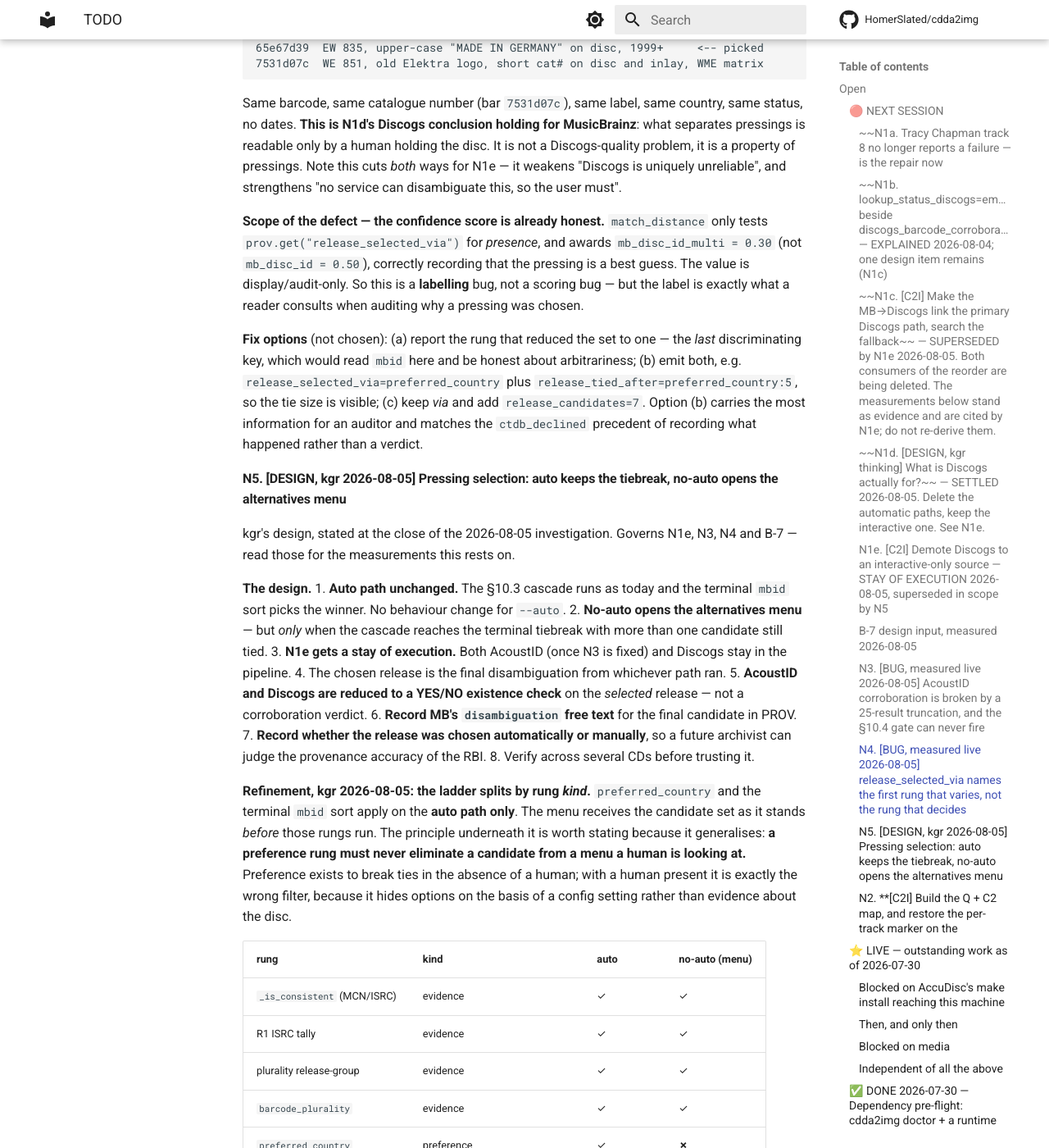
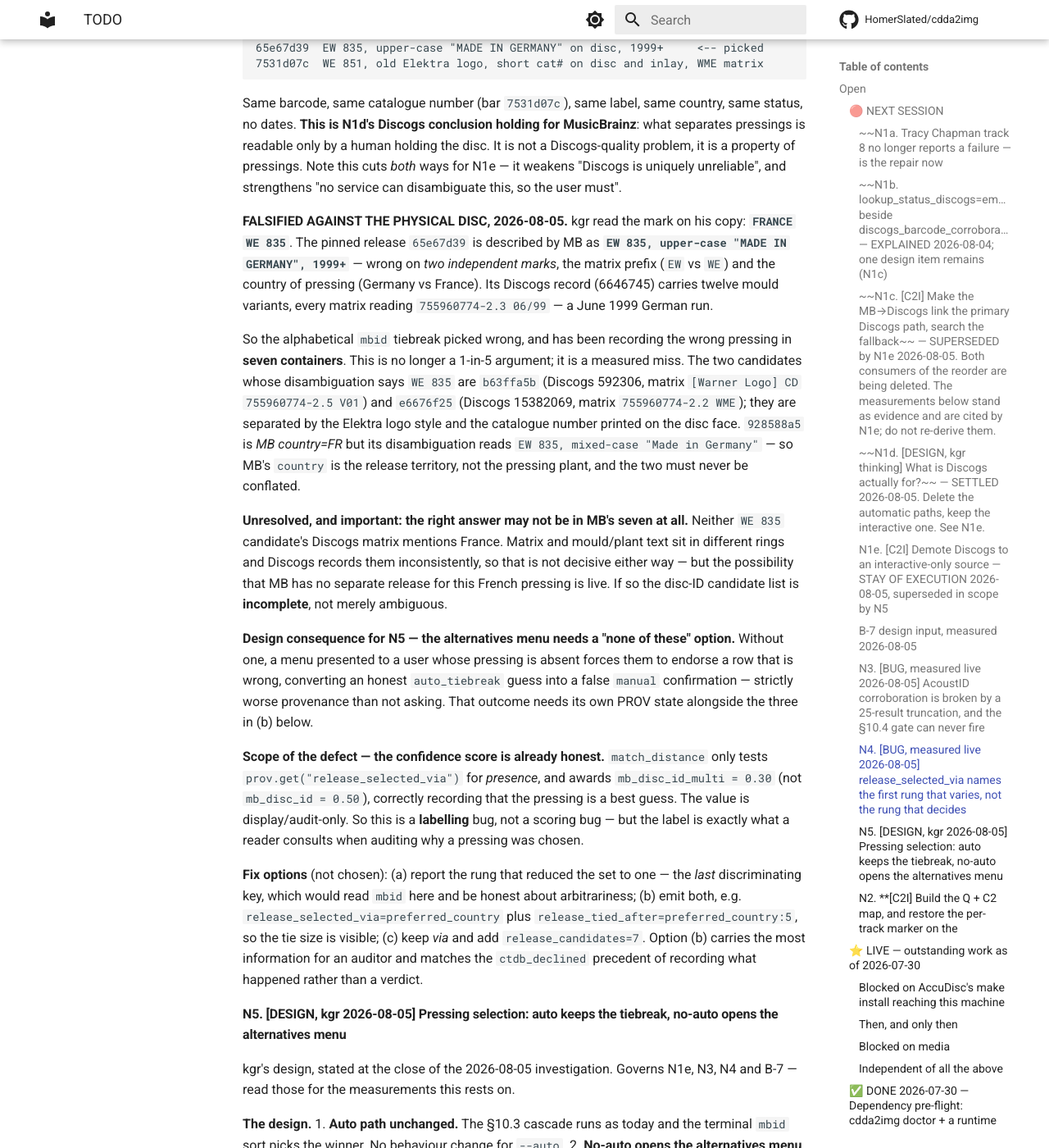
Before and after one commit to HomerSlated/cdda2img, an MkDocs documentation site: the page built from docs/reference/TODO.md, in a window 1280 px wide and 1400 px high, scrolled down 11836 px. Shown: the whole window at 82% size. Built offline with MkDocs 1.6.1 and Material for MkDocs 9.7.7, drawn with Linux system fonts in a browser that asks for light colours; comment, search, counter and statistics services are not loaded; some of the changed text lies outside the part shown.

Commit message:
docs(todo): the tiebreak picked wrong — kgr's disc reads FRANCE WE 835
The prediction filed an hour earlier was falsifiable against the physical object,
and kgr falsified it. The pinned release 65e67d39 is described by MusicBrainz as
"EW 835, upper-case MADE IN GERMANY, 1999+". The disc in his hand reads FRANCE
WE 835 — wrong on two independent marks, the matrix prefix and the country of
pressing. Its Discogs record carries twelve mould variants, every matrix reading
755960774-2.3 06/99, a June 1999 German run.

So the alphabetical MBID tiebreak has been recording the wrong pressing in seven
containers. That stops being a one-in-five argument and becomes a measured miss.
The two candidates whose disambiguation reads WE 835 are b63ffa5b and e6676f25,
separated by the Elektra logo style and the catalogue number printed on the disc
face.

One thing this clarified: 928588a5 is MB country=FR yet its disambiguation reads
"Made in Germany". MusicBrainz country is the release territory, not the pressing
plant. The two must never be conflated, which also explains why the disc reading
FRANCE is not evidence against the XE candidates.

Unresolved and recorded as such: neither WE 835 candidate's Discogs matrix mentions
France. Matrix and mould text sit in different rings and Discogs records them
inconsistently, so this is not decisive — but the possibility that MusicBrainz holds
no separate release for this French pressing is live, and in that case the disc-ID
candidate list is incomplete rather than merely ambiguous.

That drives a design change in N5. The alternatives menu needs a "none of these"
option and a fourth PROV state, `rejected`, beside unique / auto_tiebreak / manual.
Without one, a user whose pressing is absent from the list is forced to endorse a
row that is wrong, converting an honest automatic guess into a false manual
confirmation — strictly worse provenance than never having asked.

Co-Authored-By: Claude Opus 5 <noreply@anthropic.com>

```diff
--- a/docs/reference/TODO.md
+++ b/docs/reference/TODO.md
@@ -508,6 +508,36 @@ disc. It is not a Discogs-quality problem, it is a property of pressings. Note
 this cuts *both* ways for N1e — it weakens "Discogs is uniquely unreliable", and
 strengthens "no service can disambiguate this, so the user must".
 
+**FALSIFIED AGAINST THE PHYSICAL DISC, 2026-08-05.** kgr read the mark on his copy:
+**`FRANCE WE 835`**. The pinned release `65e67d39` is described by MB as
+**`EW 835, upper-case "MADE IN GERMANY", 1999+`** — wrong on *two independent
+marks*, the matrix prefix (`EW` vs `WE`) and the country of pressing (Germany vs
+France). Its Discogs record (6646745) carries twelve mould variants, every matrix
+reading `755960774-2.3 06/99` — a June 1999 German run.
+
+So the alphabetical `mbid` tiebreak picked wrong, and has been recording the wrong
+pressing in **seven containers**. This is no longer a 1-in-5 argument; it is a
+measured miss. The two candidates whose disambiguation says `WE 835` are
+`b63ffa5b` (Discogs 592306, matrix `[Warner Logo] CD 755960774-2.5 V01`) and
+`e6676f25` (Discogs 15382069, matrix `755960774-2.2 WME`); they are separated by
+the Elektra logo style and the catalogue number printed on the disc face.
+`928588a5` is *MB country=FR* but its disambiguation reads `EW 835, mixed-case
+"Made in Germany"` — so MB's `country` is the release territory, not the pressing
+plant, and the two must never be conflated.
+
+**Unresolved, and important: the right answer may not be in MB's seven at all.**
+Neither `WE 835` candidate's Discogs matrix mentions France. Matrix and mould/plant
+text sit in different rings and Discogs records them inconsistently, so that is not
+decisive either way — but the possibility that MB has no separate release for this
+French pressing is live. If so the disc-ID candidate list is **incomplete**, not
+merely ambiguous.
+
+**Design consequence for N5 — the alternatives menu needs a "none of these"
+option.** Without one, a menu presented to a user whose pressing is absent forces
+them to endorse a row that is wrong, converting an honest `auto_tiebreak` guess into
+a false `manual` confirmation — strictly worse provenance than not asking. That
+outcome needs its own PROV state alongside the three in (b) below.
+
 **Scope of the defect — the confidence score is already honest.**
 `match_distance` only tests `prov.get("release_selected_via")` for *presence*, and
 awards `mb_disc_id_multi = 0.30` (not `mb_disc_id = 0.50`), correctly recording
@@ -596,6 +626,11 @@ made, and those are opposite provenance claims:
   - `unique` — one candidate; nothing was chosen, so nothing can be wrong
   - `auto_tiebreak` — N candidates; the alphabetical `mbid` sort picked
   - `manual` — N candidates; the user picked, holding the disc
+  - `rejected` — **added 2026-08-05**; the user was shown N candidates and said
+    **none of these**. Required by the falsification recorded in N4: kgr's disc
+    reads `FRANCE WE 835` and may not correspond to any of MB's seven. Without this
+    state a menu forces a wrong endorsement, turning an honest guess into a false
+    confirmation — worse provenance than never asking.
 Only the middle state is a guess, and it is the one an archivist must be able to
 find. Same shape as the CD-R offset-rescue finding (a gate needs three outcomes,
 not two) and the `ctdb_declined` precedent. Note `_gate_adjusted_auto` can already
```
